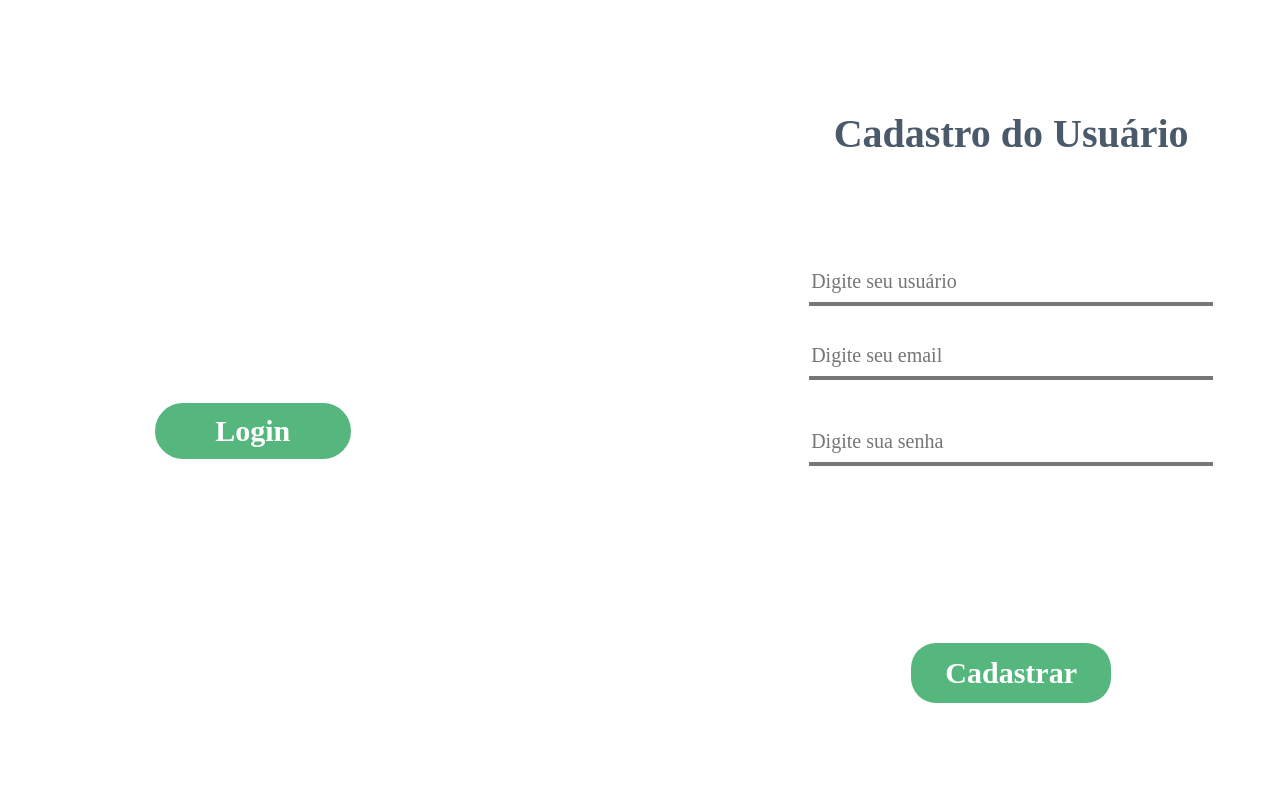
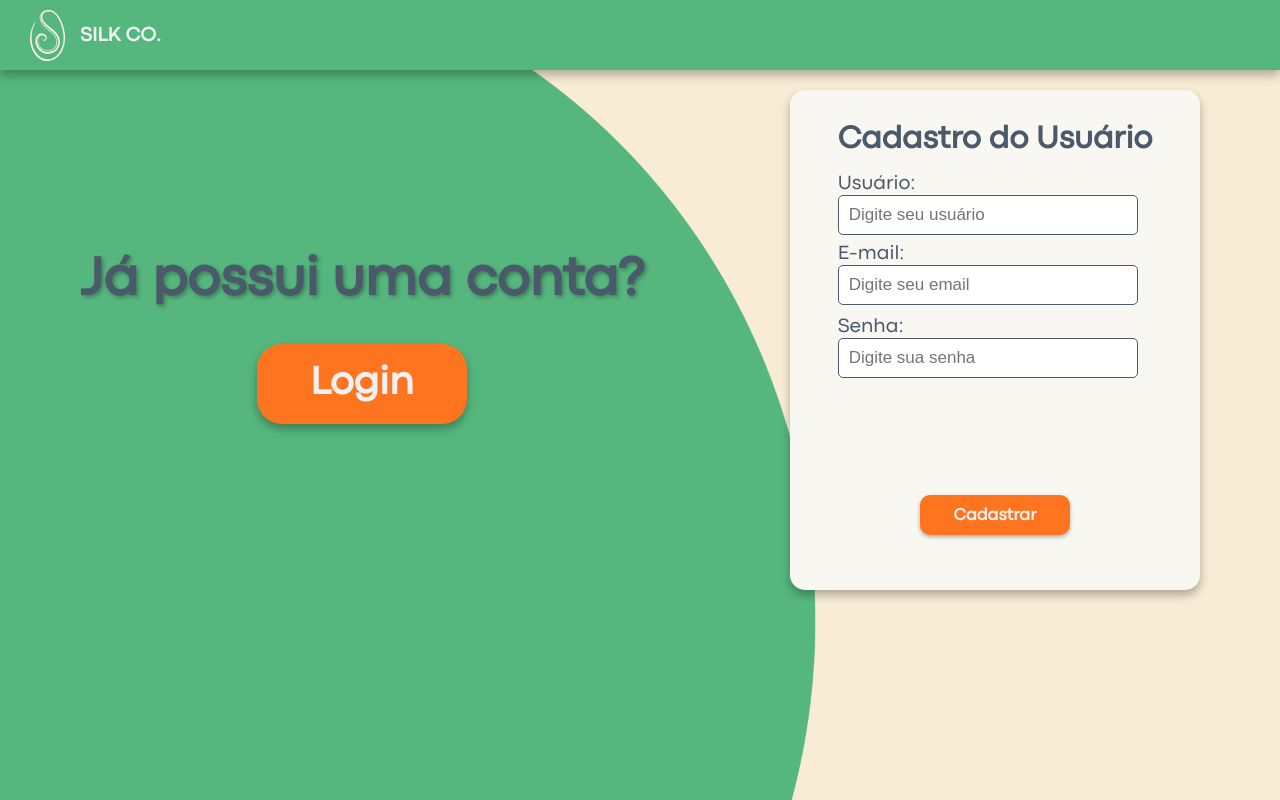
Before and after one commit to SilkCo/SilkCo, a plain HTML site: page html/cadastro-usu.html in a window 1280 px wide. Drawn offline with Linux system fonts and the light colour scheme; files that its build step writes are made by us from their sources; a web font is replaced by a local one.

Commit message:
estilo página cadastro de usuário

```diff
--- a/html/cadastro-usu.html
+++ b/html/cadastro-usu.html
@@ -4,30 +4,58 @@
 <head>
     <meta charset="UTF-8">
     <meta name="viewport" content="width=device-width, initial-scale=1.0">
-    <link rel="stylesheet" href="./style/cadastro.css">
-    <title>Document</title>
+    <title>Cadastro</title>
+    <link rel="icon" href="../src/img/icon/logo.svg">
+
+    <link rel="stylesheet" href="../src/css/global-style.css">
+    <link rel="stylesheet" href="../src/css/login-style.css">
 </head>
 
 <body>
-    <div class="conteudo">
-        <div class="pergunta">
-            <h1 class="titulo-login">Já possui cadastro?</h1>
+    <header>
+        <a href="../index.html">
+            <img src="../src/img/icon/logo.svg" width="35px" alt="">
+            <span>SILK CO.</span>
+        </a>
+    </header>
+
+    <main class="cadastro">
+        <div class="main-content">
+            <div class="redirect">
+                <span>Já possui uma conta?</span>
                 <a href="login.html"><button class="botao-login">Login</button></a>
             </div>
-        <div class="card">
-            <div class="cont-card">
-                <h1 class="titulo-card">Cadastro do Usuário</h1>
-                <div class="area-input">
+
+            <div class="form-box">
+                <div class="form-section1">
+                    <h1 class="form-title">Cadastro do Usuário</h1>
+
+                    <div class="input-section">
+                        <div class="input">
+                            <span>Usuário: </span>
                             <input type="text" class="input" placeholder="Digite seu usuário" id="ipt_usuario">
+                        </div>
+
+                        <div class="input">
+                            <span>E-mail:</span>
                             <input type="text" class="input" placeholder="Digite seu email" id="ipt_email" oninput="validarEmail()">
                             <span id="txt_email" class="parametros"></span>
+                        </div>
+
+                        <div class="input">
+                            <span>Senha:</span>
                             <input type="password" class="input" placeholder="Digite sua senha" id="ipt_senha" oninput="validarSenha()">
                             <span id="txt_senha" class="parametros"></span>
                         </div>
-                <button class="botao-card" onclick="cadastrar()">Cadastrar</button>
+                    </div>
+                </div>
+
+                <div class="form-section-2">
+                    <button class="submit-button" onclick="cadastrar()">Cadastrar</button>
                 </div>
             </div>
         </div>
+    </main>
 </body>
 
 </html>
--- a/src/css/global-style.css
+++ b/src/css/global-style.css
@@ -28,6 +28,10 @@ a{
     text-decoration: none;
 }
 
+button{
+    font-family: 'codec-pro';
+}
+
 main{
     font-family: 'codec-pro';
     height: fit-content;
--- a/src/css/login-style.css
+++ b/src/css/login-style.css
@@ -28,10 +28,17 @@ main{
     position: absolute;
     z-index: 0s;
     height: 100vh;
-    background-image: url('../img/fundo-invertido.png');
     background-size: cover;
     box-sizing: border-box;
     padding: 90px 80px;
+}
+
+main.login{
+    background-image: url('../img/fundo-invertido.png');
+}
+
+main.cadastro{
+    background-image: url('../img/fundo.png');
 }
 
 .main-content{
@@ -100,6 +107,12 @@ main{
     padding: 0 10px;
 }
 
+.input .parametros{
+    font-size: 13px;
+    color: red;
+    text-decoration: underline;
+}
+
 /* FORM - 2 */
 
 .form-section-2{
@@ -132,7 +145,8 @@ main{
 
 .redirect span{
     font-size: 55px;
-    font-weight: bold
+    font-weight: bold;
+    text-shadow: 2px 2px 4px #0000004d;
 }
 
 .redirect button{
```
Also changed, not shown: html/login.html (+5 -3 lines), html/simulador-financeiro.html (+4 -2 lines), index.html (+3 -1 lines), src/css/header-footer-style.css (renamed from src/css/header_footer_style.css). Lines whose indentation alone changed are shown as unchanged.
